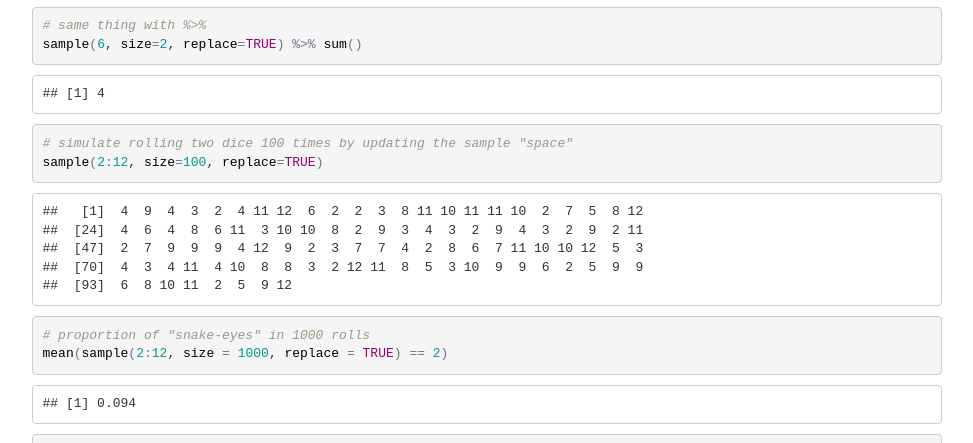
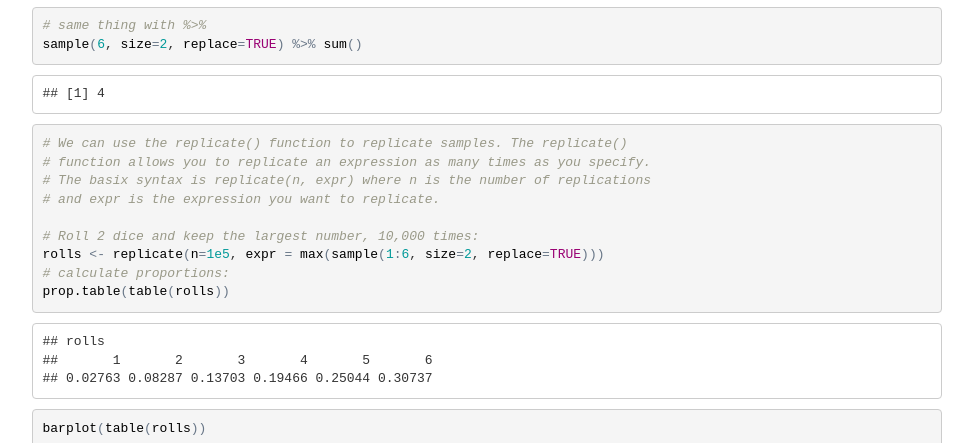
Before and after one commit to clayford/clayford.github.io, a plain HTML site: page dwir/dwr_12_generating_data.html in a window 1280 px wide. Shown: the part 2011-2454 px from the top of the page, without its empty margins (153-1126 px from the left). Drawn offline with nearby package versions, Linux system fonts and the light colour scheme; some packages are replaced by stand-ins of ours.

Commit message:
Update dwr_12_generating_data.html
remove wrong example

```diff
--- a/dwir/dwr_12_generating_data.html
+++ b/dwir/dwr_12_generating_data.html
@@ -135,16 +135,7 @@ sum(sample(1:6, size=2, replace=TRUE))</code></pre>
 <pre class="r"><code># same thing with %&gt;%
 sample(6, size=2, replace=TRUE) %&gt;% sum()</code></pre>
 <pre><code>## [1] 4</code></pre>
-<pre class="r"><code># simulate rolling two dice 100 times by updating the sample &quot;space&quot;
-sample(2:12, size=100, replace=TRUE)</code></pre>
-<pre><code>##   [1]  4  9  4  3  2  4 11 12  6  2  2  3  8 11 10 11 11 10  2  7  5  8 12
-##  [24]  4  6  4  8  6 11  3 10 10  8  2  9  3  4  3  2  9  4  3  2  9  2 11
-##  [47]  2  7  9  9  9  4 12  9  2  3  7  7  4  2  8  6  7 11 10 10 12  5  3
-##  [70]  4  3  4 11  4 10  8  8  3  2 12 11  8  5  3 10  9  9  6  2  5  9  9
-##  [93]  6  8 10 11  2  5  9 12</code></pre>
-<pre class="r"><code># proportion of &quot;snake-eyes&quot; in 1000 rolls
-mean(sample(2:12, size = 1000, replace = TRUE) == 2)</code></pre>
-<pre><code>## [1] 0.094</code></pre>
+
 <pre class="r"><code># We can use the replicate() function to replicate samples. The replicate()
 # function allows you to replicate an expression as many times as you specify.
 # The basix syntax is replicate(n, expr) where n is the number of replications
```
